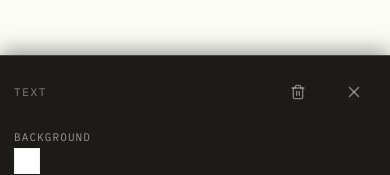
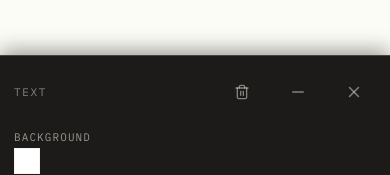
Before and after one commit to yafira/cache, a Next.js app: page / in a window 390 px wide. Both pictures are taken after a click on the button 141 px from the left and 30 px from the top of the page. Shown: the part 325-500 px from the top of the page. Built offline with nearby package versions, Linux system fonts and the light colour scheme.

Commit message:
fix: floating window can be minimized now in mobile view

```diff
--- a/components/CacheBoard.jsx
+++ b/components/CacheBoard.jsx
@@ -2538,7 +2538,7 @@ ${customFontFaces}
           <div
             className={styles.mobileSheet}
             style={{
-              maxHeight: "55vh",
+              maxHeight: panelMinimized ? "auto" : "55vh",
               boxShadow: "0 -4px 20px rgba(0,0,0,0.4)",
             }}
           >
@@ -2557,6 +2557,8 @@ ${customFontFaces}
               bgRemovalError={bgRemovalError}
               customFonts={customFonts}
               fontUploadInputRef={fontUploadInputRef}
+              panelMinimized={panelMinimized}
+              setPanelMinimized={setPanelMinimized}
             />
           </div>
         )}
@@ -2634,6 +2636,8 @@ function StylePanelContent({
   bgRemovalError,
   customFonts,
   fontUploadInputRef,
+  panelMinimized,
+  setPanelMinimized,
 }) {
   return (
     <>
@@ -2648,6 +2652,15 @@ function StylePanelContent({
           </button>
           {isMobile && (
             <button
+              onClick={() => setPanelMinimized((v) => !v)}
+              className={styles.iconBtnPlain}
+              title={panelMinimized ? "expand" : "minimize"}
+            >
+              {panelMinimized ? <ChevronUp size={18} /> : <Minus size={18} />}
+            </button>
+          )}
+          {isMobile && (
+            <button
               onClick={() => setSelectedId(null)}
               className={styles.iconBtnPlain}
             >
@@ -2657,11 +2670,15 @@ function StylePanelContent({
         </div>
       </div>
 
+      {!(isMobile && panelMinimized) && (
+        <>
           {selected.type === "image" && BG_REMOVAL_ENABLED && (
             <div className={styles.field}>
               background removal
               {bgRemovalId === selected.id ? (
-            <span className={styles.processingLabel}>removing background…</span>
+                <span className={styles.processingLabel}>
+                  removing background…
+                </span>
               ) : (
                 <div className={styles.frontBackRow} style={{ marginTop: 4 }}>
                   <button
@@ -2727,7 +2744,9 @@ function StylePanelContent({
                 text color
                 <ColorPicker
                   value={selected.textColor || INK}
-              onChange={(hex) => updateElement(selected.id, { textColor: hex })}
+                  onChange={(hex) =>
+                    updateElement(selected.id, { textColor: hex })
+                  }
                   onAdjustStart={onAdjustStart}
                   label="text color"
                 />
@@ -2741,7 +2760,9 @@ function StylePanelContent({
                   max="48"
                   value={selected.fontSize || 16}
                   onChange={(e) =>
-                updateElement(selected.id, { fontSize: Number(e.target.value) })
+                    updateElement(selected.id, {
+                      fontSize: Number(e.target.value),
+                    })
                   }
                 />
               </label>
@@ -2768,7 +2789,9 @@ function StylePanelContent({
                     <button
                       key={f.id}
                       onClick={() =>
-                    updateElement(selected.id, { fontFamily: `custom:${f.id}` })
+                        updateElement(selected.id, {
+                          fontFamily: `custom:${f.id}`,
+                        })
                       }
                       style={{ fontFamily: `"${f.family}"` }}
                       className={`${styles.bgPatternBtn} ${
@@ -2791,7 +2814,8 @@ function StylePanelContent({
               <button
                 onClick={() =>
                   updateElement(selected.id, {
-                bg: selected.bg === "transparent" ? "#ffffff" : "transparent",
+                    bg:
+                      selected.bg === "transparent" ? "#ffffff" : "transparent",
                   })
                 }
                 className={styles.smallBtn}
@@ -2863,6 +2887,8 @@ function StylePanelContent({
             </button>
           </div>
         </>
+      )}
+    </>
   );
 }
 
```
Lines whose indentation alone changed are shown as unchanged.
